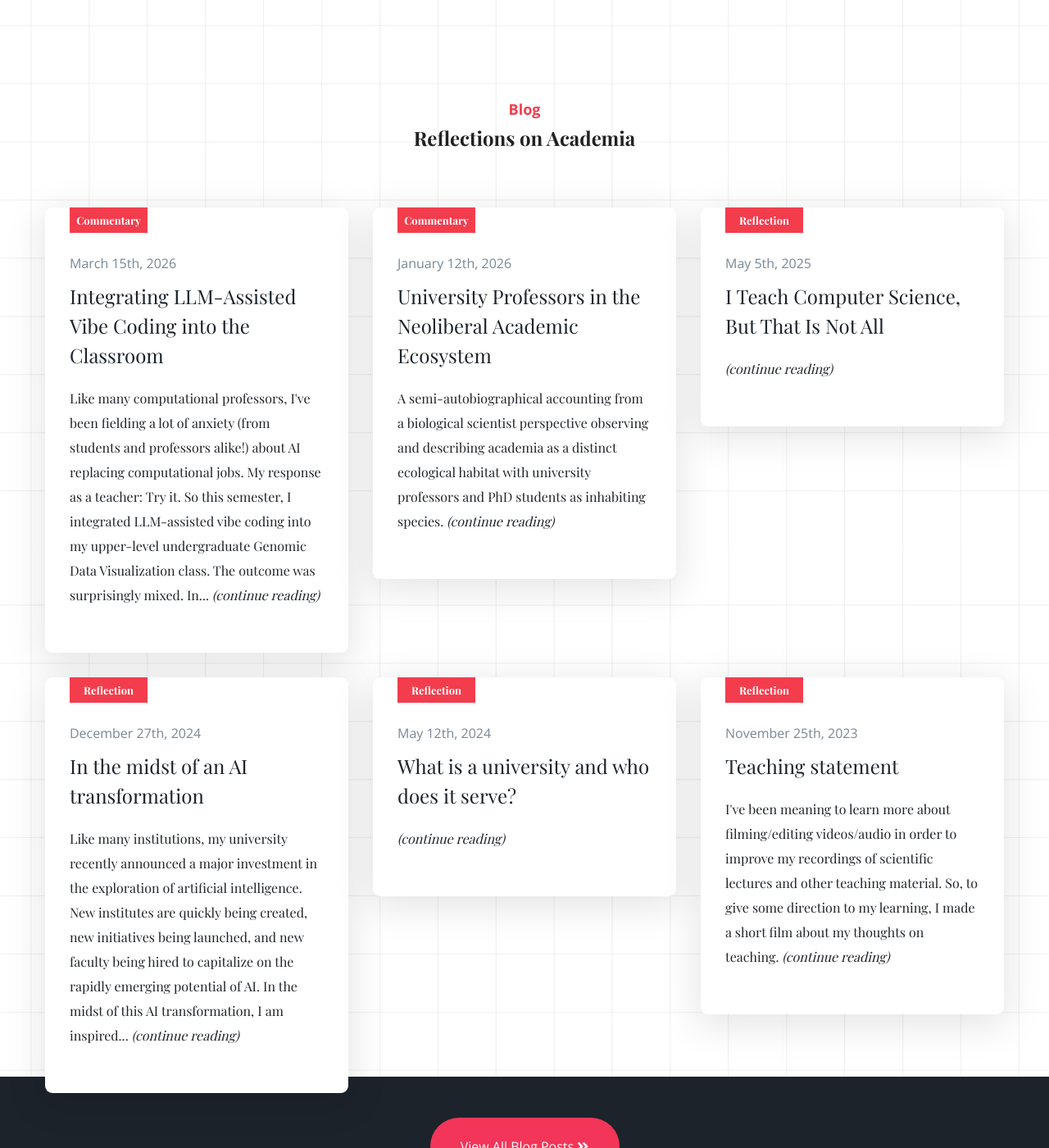
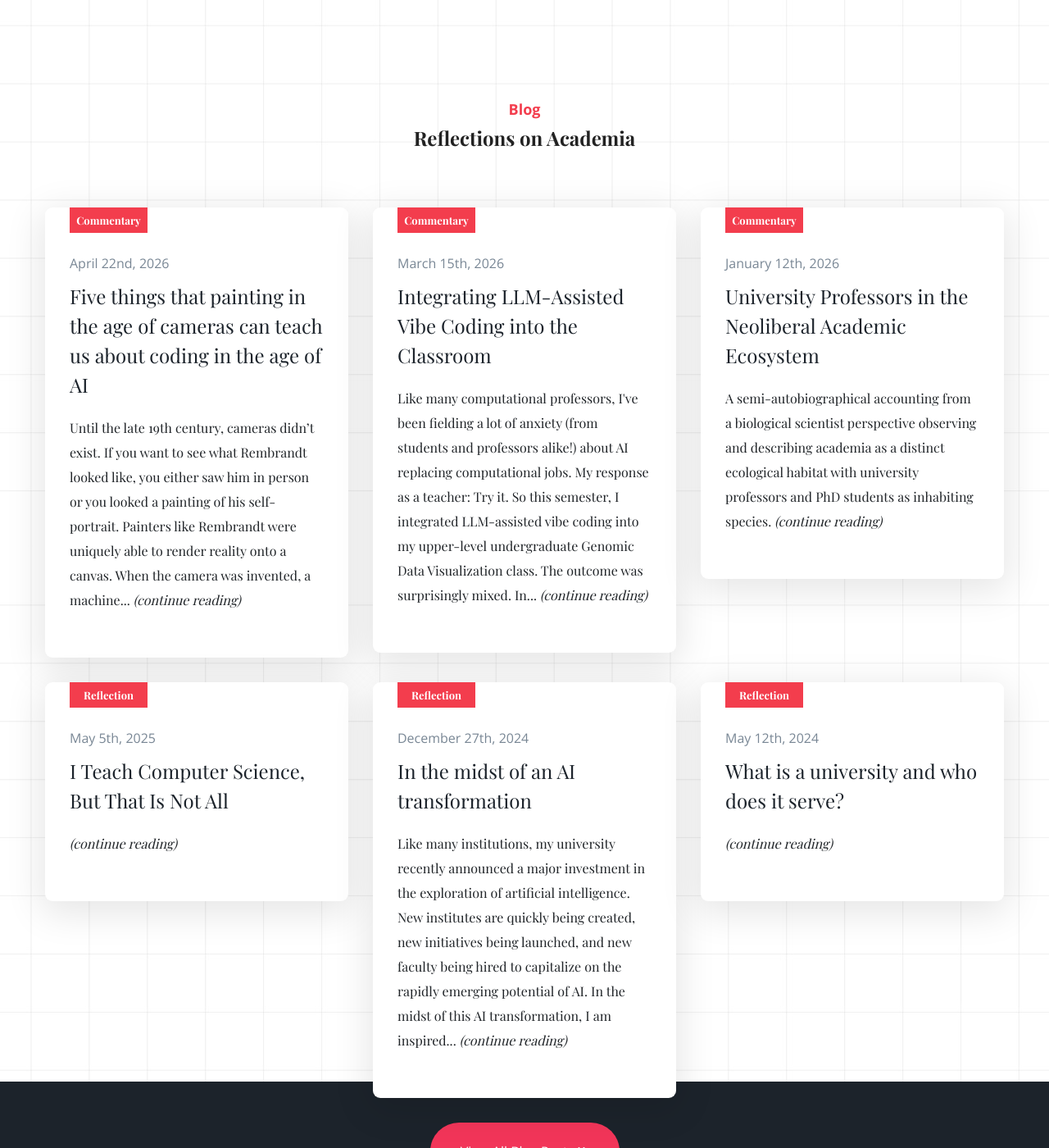
Before and after one commit to JEFworks/jean.fan, a Jekyll site: the page built from index.html, in a window 1280 px wide and 1400 px high, scrolled down 2668 px. Shown: the whole window at 82% size. Built offline with Jekyll 4.4.1, drawn with Linux system fonts in a browser that asks for light colours; some of the changed lines change nothing that is shown; some of the changed text lies outside the part shown.

Commit message:
ai blog post

```diff
--- a/_includes/about.html
+++ b/_includes/about.html
@@ -16,7 +16,7 @@
           </div>
           <div class="working-text wow fadeInUp pt-50">
             <p class="pt-15 pr-45 pb-15">
-              Acknowledged by Forbes Magazine and Nature Research as a rising star in the fields of computational biology and genomics, Dr. Jean Fan is pioneering innovative machine learning and statistical approaches to analyze high-dimensional, multi-omic data. Focused on understanding the spatial regulatory mechanisms that shape cellular identity and disease progression, Dr. Fan and <a href="https://jef.works/" target="_blank">her lab</a> use cutting-edge imaging and sequencing technologies to characterize the organization cells within tissues. By developing novel computational tools to analyze these complex data sets, Dr. Fan and her lab are advancing our understanding of how cellular heterogeneity contributes to cancer progression and prognosis. Dr. Fan's awards and honors extend beyond her professional service to recognition of her leadership and advocacy for STEM education and women in science. She is currently <a href="https://www.bme.jhu.edu/people/faculty/jean-fan/" target="_blank">an Assistant Professor</a> of Biomedical Engineering in the Center for Computational Biology at Johns Hopkins University and serves as the founder and director of the non-profit organization <a href="https://custemized.org/" target="_blank">CuSTEMized</a>.
+              Acknowledged by Forbes Magazine and Nature Research as a rising star in the fields of computational biology and genomics, Dr. Jean Fan is pioneering innovative machine learning and statistical approaches to analyze high-dimensional, multi-omic data. Focused on understanding the spatial regulatory mechanisms that shape cellular identity and disease progression, Dr. Fan and <a href="https://jef.works/" target="_blank">her lab</a> use cutting-edge imaging and sequencing technologies to characterize the organization cells within tissues. By developing novel computational tools to analyze these complex data sets, Dr. Fan and her lab are advancing our understanding of how cellular heterogeneity contributes to cancer progression and prognosis. Dr. Fan's awards and honors extend beyond her professional service to recognition of her leadership and advocacy for STEM education and women in science. She is currently <a href="https://www.bme.jhu.edu/people/faculty/jean-fan/" target="_blank">an Associate Professor</a> of Biomedical Engineering in the Center for Computational Biology at Johns Hopkins University and serves as the founder and director of the non-profit organization <a href="https://custemized.org/" target="_blank">CuSTEMized</a>.
 	      <div align="right">
 		<sub><i>(bio credit: Kristen Swaney)</i></sub>
 	      </div>
--- /dev/null
+++ b/_posts/2026-04-22-art-can-teach-us-about-ai.md
@@ -0,0 +1,59 @@
+---
+layout: post
+title: "Five things that painting in the age of cameras can teach us about coding in the age of AI"
+excerpt: "Until the late 19th century, cameras didn’t exist. If you want to see what Rembrandt looked like, you either saw him in person or you looked a painting of his self-portrait. Painters like Rembrandt were uniquely able to render reality onto a canvas. When the camera was invented, a machine was suddenly able to render reality in minutes what previously took a skilled master weeks if not months to do. The technical barrier was suddenly gone. But the camera didn’t destroy painting, though it arguably forced a redefinition of art itself. Until recently, LLMs and AI more broadly didn’t exist. Some are saying that AI will destroy coding, that AI renders programmers obsolete. I think we can look to history and the art world for a sense of what to anticipate. Here are five things that painting in the age of cameras can teach us about coding in the age of AI."
+date: "April 22, 2026"
+categories: [Commentary, Reflection, AI]
+---
+
+Until the late 19th century, cameras didn’t exist. If you want to see what Rembrandt looked like, you either saw him in person or you looked a painting of his self-portrait. Painters like Rembrandt were uniquely able to render reality onto a canvas. There was a high technical barrier to doing so with precision. Accordingly, to accomplish such a feat, Rembrandt underwent many years of apprenticeships.
+
+<div align="center"><img src="/assets/img/blog/Rembrandt.jpg" width="600px">
+<br><i>Self-portrait by Rembrandt</i><br><br></div>
+
+But when the camera was invented, a machine was suddenly able to render reality in minutes what previously took a skilled master weeks if not months to do. Anyone could click a button and render reality onto paper with precision without enduring years of dedicated training. The technical barrier was suddenly gone. I’m sure there were people who said the camera would destroy painting, that cameras make painters obsolete because it could render reality just as well. But the camera didn’t destroy painting, though it arguably forced a redefinition of art itself.
+
+Until recently, LLMs and AI more broadly didn’t exist. Some are saying that AI will destroy coding, that AI renders programmers obsolete. I think we can look to history and the art world for a sense of what to anticipate. Here are five things that painting in the age of cameras can teach us about coding in the age of AI.
+
+### 1.	When technical barriers are removed, value shifts downstream, from execution for replication to conception of originality.
+
+Before cameras, a painter’s ability to render reality, to replicate what you saw on a canvas, was a technically challenging and therefore prized skill. After cameras, rendering reality became much more trivial. So, depicting realism no longer held the same value. Instead, value shifted downstream to the interpretation and feelings a piece of art evoked. As such, painters pivoted to focus on the abstract, depicting the deconstructed reality rather than the technically accurate one, as reflected in the modern and contemporary art movements. Value also shifted towards originality, being able to conceive something that has never been done before, [as exemplified by Robert Rauschenberg's White Paintings](https://www.sfmoma.org/artwork/98.308.A-C/).
+
+<div align="center"><img src="/assets/img/blog/Robert_Rauschenber.jpg" width="600px">
+<br><i>White Painting [three panel], 1951 by Robert Rauschenber</i><br><br></div>
+
+Before AI, a programmer’s ability to memorize syntax and write code to accomplish pre-defined tasks (like inverting a binary tree) was a technically challenging and therefore prized skill. After AI, writing syntactically correct boilerplate functions is now trivial. So, handcrafting functional code no longer holds the same value. I think value will shift downstream to applications, in our ability to define what should be built and how to build it, not just the mechanics of typing it out. Likewise, I believe value will also shift towards originality, particularly in implementation and, again, unique applications, and being able to create new data structures, algorithms, modules and combinations thereof not currently represented in the training data.
+
+### 2.	New technologies open new frontiers.
+
+The camera didn’t render painters obsolete. But it did enable new types of artists like photographers, photojournalists, and even [mixed-media artists who combine both photography and painting]( https://mymodernmet.com/paintings-merged-with-photographs/).
+
+Likewise, AI is creating new types of programmers like prompt engineers and vibe-coders. I would consider myself a mixed-style coder who combines aspects of trad- and vibe-coding.
+
+### 3.	Old skills don’t become obsolete; they become foundational.
+
+The best photographers still understand anatomy, lighting, form, color theory, composition, and so forth.
+
+Likewise, the best programmers will still need to understand object-oriented design, functions, data structures, and generally how to break down big tasks into smaller, perhaps loopable, parallelizable modules, and so forth in order to build applications that are useful and impactful.
+
+### 4. Removing technical barriers improves accessibility. Improved accessibility means broader participation.
+
+When becoming an artist required long apprenticeships and decades of study, only an extremely privileged class of people could afford such an endeavor. That gatekeeping filtered who was able to participate and subsequently what they were interested in and ultimately what aspects of reality they chose to document through their paintings. When photography democratized this documentation of reality, we are able to see previously underrepresented forms of reality depicted. Consider [Zanele Muholi, a photographer and self-proclaimed visual activist who chooses to depict the "Black queer and trans visual history of South Africa for the world to know of our resistance and existence,”]( https://www.tate.org.uk/art/artists/zanele-muholi-18872) a depiction of reality that such historically trained painters in elite circles did not produce.
+
+<div align="center"><img src="/assets/img/blog/Zanele_Muholi.jpg" width="600px">
+<br><i>Qiniso, The Sails, Durban 2019 by Zanele Muholi</i><br><br></div>
+
+When becoming a programmer requires years of dedicated study and frankly a tolerance of rude StackOverflow replies, only certain types of people could engage. That gatekeeping filtered who was able to participate and subsequently what they’re interested in and ultimately what coding projects and applications they choose to tackle. I am so excited to see what happens when more people are able to harness the power of programming to tackle coding projects and applications they deem important and worthwhile.
+
+### 5. Change takes time.
+
+Photography didn’t instantly redefine art; it launched decades of experiments. Years after the camera’s invention, Impressionism with its choppy visible brushstrokes rocked the art world. Cubism and abstraction then took another generation with conceptual art and postmodern practices arrived after that. Each experiment had early adopters but also resistance, champions as well as critics. The broader shift in what was deemed valuable in art unfolded over decades, not days.
+
+Likewise, AI will not instantly redefine software. But it will set off sequence of experiments. It’s too early to know what all these experiments will be, [though I think we’re already seeing the consequences of some of these experiments in action]( https://www.theguardian.com/technology/2026/apr/06/tech-layoffs-ai-work). In this moment, we have the opportunity to take part in history by engaging as early adopters or resisting, serving as champions or as critics, to influence how these experiments unfold and also which experiments will surely follow. Ultimately, the real change that AI will bring to coding will not happen tomorrow, despite what all the hype may suggest.
+
+---
+
+On a personal note, before becoming a computer scientist and professor, [I used to work as a professional photographer]( https://jfotography.net/). Until generative AI art came on the scene, I would regularly license out my work for book covers and other derivative uses. I have since lost all such clients and am effectively retired from professional photography.
+
+<div align="center"><img src="/assets/img/blog/jfotography.jpg" width="600px">
+<br><i>Lights, Camera, Action by Jean Fan</i><br><br></div>
```
Also changed, not shown: assets/img/blog/Rembrandt.jpg (added), assets/img/blog/Robert_Rauschenber.jpg (added), assets/img/blog/Zanele_Muholi.jpg (added), assets/img/blog/jfotography.jpg (added).
